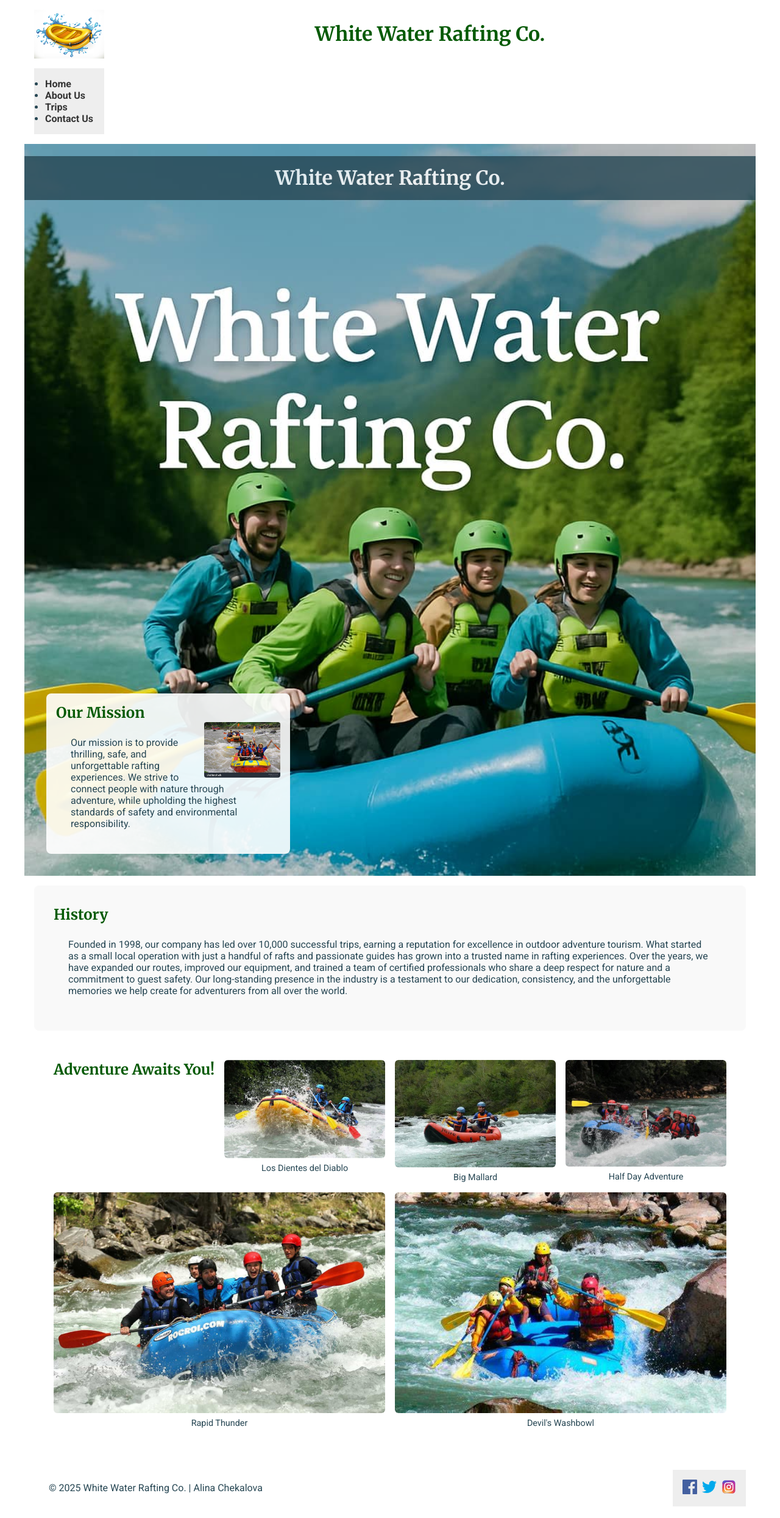
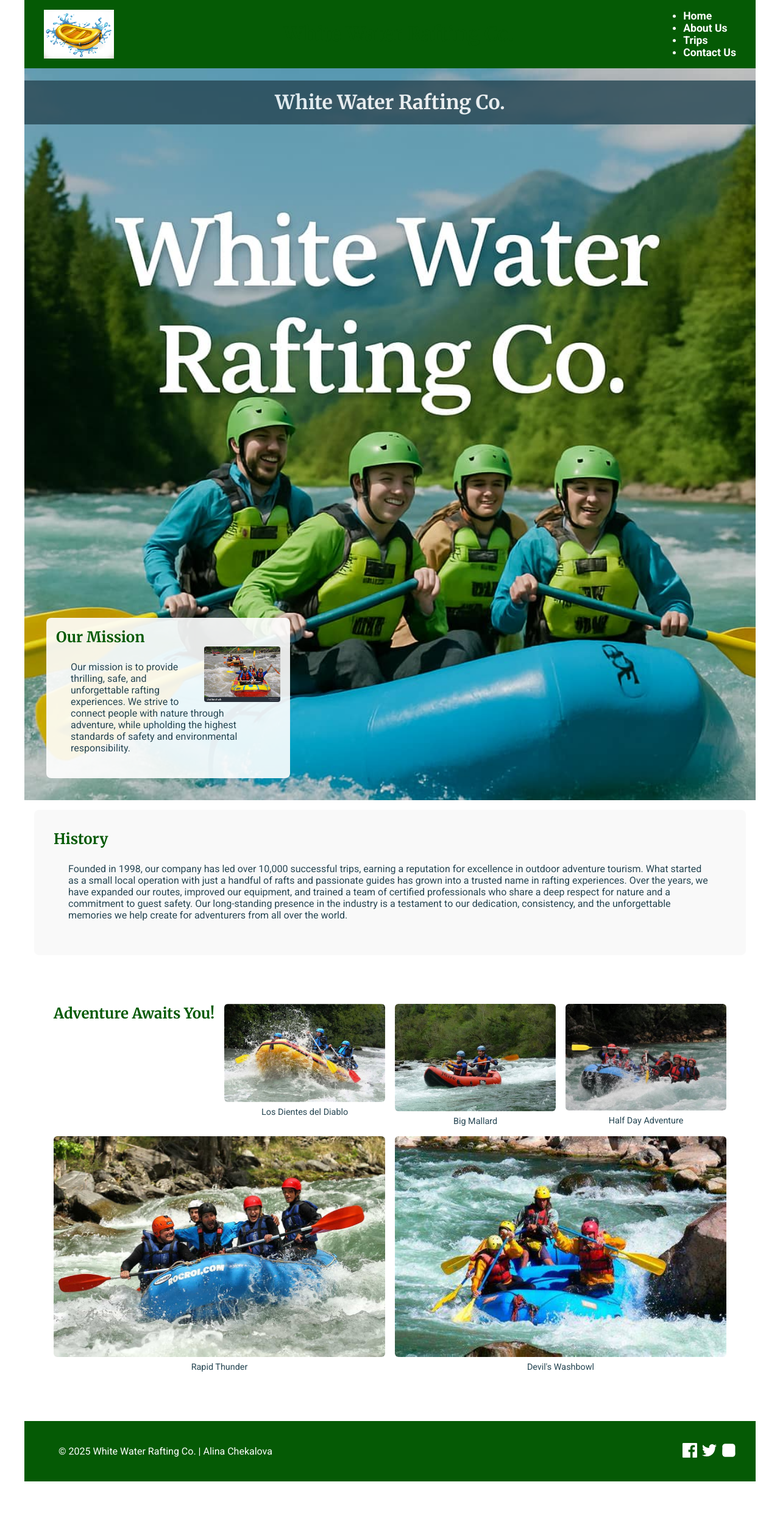
Before and after one commit to ellencheck/wdd130, a plain HTML site: page wwr/about.html in a window 1280 px wide. Shown: the whole page at 61% size. After the commit the page ends 2429 px from the top, so only its background shows below. Drawn offline with Linux system fonts and the light colour scheme.

Commit message:
Update rafting.css

```diff
--- a/wwr/styles/rafting.css
+++ b/wwr/styles/rafting.css
@@ -1,4 +1,3 @@
-/* CSS Variables */
 :root {
   --primary-color: #055a05;
   --secondary-color: #f4a261;
@@ -8,21 +7,18 @@
   --body-font: "Roboto", sans-serif;
 }
 
-/* Box Model Reset */
 * {
   margin: 0;
   padding: 0;
   box-sizing: border-box;
 }
 
-/* Body Styling */
 body {
   font-family: var(--body-font);
   color: var(--accent1-color);
   background-color: white;
 }
 
-/* Layout */
 header,
 main,
 footer {
@@ -30,36 +26,33 @@ footer {
   margin: 0 auto;
 }
 
-/* Header with Grid */
 header {
-  display: grid;
-  grid-template-columns: auto 1fr;
+  display: flex;
+  justify-content: space-between;
   align-items: center;
-  padding: 1rem;
-  gap: 1rem;
+  padding: 1rem 2rem;
+  background-color: var(--primary-color);
+  color: white;
 }
 
-/* Logo */
 header img {
   height: 80px;
 }
 
-/* Navigation with Flexbox */
 nav {
   display: flex;
-  justify-content: center;
-  gap: 1rem;
-  background-color: #eee;
-  padding: 1rem;
+  gap: 2rem;
+  background: transparent;
+  padding: 0;
 }
 
 nav a {
   text-decoration: none;
-  color: #333;
-  font-weight: 600;
+  color: white;
+  font-weight: 700;
+  font-size: 1.1rem;
 }
 
-/* Typography */
 h1,
 h2 {
   font-family: var(--heading-font);
@@ -71,7 +64,6 @@ h1 {
   text-align: center;
 }
 
-/* Hero Section */
 .hero {
   position: relative;
 }
@@ -110,7 +102,6 @@ h1 {
   border-radius: 4px;
 }
 
-/* General Section and Article Styling */
 section,
 article,
 p {
@@ -118,14 +109,12 @@ p {
   padding: 8px;
 }
 
-/* History Section */
 section:nth-of-type(1) {
   background-color: #f9f9f9;
   padding: 2rem;
   border-radius: 8px;
 }
 
-/* Adventure Gallery Section */
 section:nth-of-type(2) {
   display: flex;
   flex-wrap: wrap;
@@ -154,12 +143,33 @@ figcaption {
   color: var(--accent1-color);
 }
 
-/* Social Media Icons */
+.AdventureAboutUs,
+.AdventureSurveyingQ {
+  max-width: 800px;
+  margin: 2rem auto;
+  text-align: center;
+}
+
+.AdventureAboutUs img,
+.AdventureSurveyingQ img {
+  display: block;
+  margin: 1rem auto;
+  max-width: 100%;
+  height: auto;
+  border-radius: 8px;
+}
+
+section {
+  margin-bottom: 3rem;
+}
+
 footer {
   display: flex;
   justify-content: space-between;
   align-items: center;
-  padding: 1rem;
+  padding: 1rem 2rem;
+  background-color: var(--primary-color);
+  color: white;
 }
 
 .socialmedia {
@@ -171,4 +181,5 @@ footer {
 .socialmedia img {
   width: 24px;
   height: auto;
+  filter: brightness(0) invert(1);
 }
```
